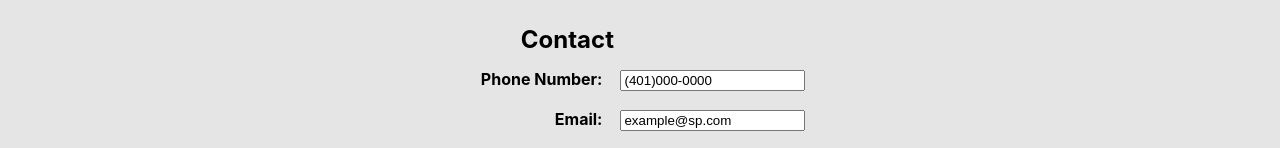
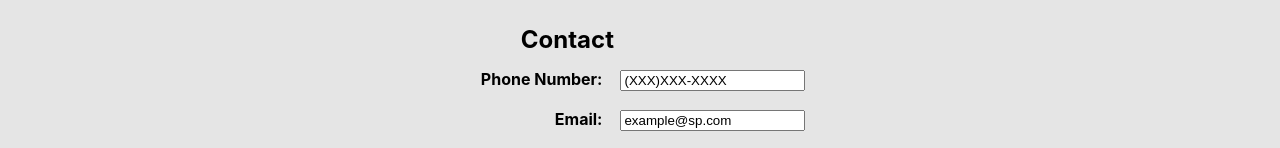
Before and after one commit to manuelquezada23/coconet-final-project, a React (Create React App) app: page /settings-profile in a window 1280 px wide. Shown: the part 796-944 px from the top of the page. Built offline with nearby package versions, Linux system fonts and the light colour scheme.

Commit message:
added alt attribute to img tags

```diff
--- a/src/About.js
+++ b/src/About.js
@@ -17,15 +17,15 @@ function AboutUs() {
                 <h1 className="AboutColumnTitle">What It Is</h1>
                 <div className="AboutColumns">
                     <div className="AboutColumnOne">
-                        <img className="AboutColumnIcon" src={BrowseIcon}></img>
+                        <img className="AboutColumnIcon" src={BrowseIcon} alt="about column icon"></img>
                         <h3><span style={{color: "#F2C70F"}}>Browse</span> for qualified service providers that you think will be helpful for your project.</h3>
                     </div>
                     <div className="AboutColumnTwo">
-                        <img className="AboutColumnIcon" src={FindIcon}></img>
+                        <img className="AboutColumnIcon" src={FindIcon} alt="about column icon"></img>
                         <h3><span style={{color: "#F2C70F"}}>Find</span> the correct and best qualified service provider for your project.</h3>
                     </div>
                     <div className="AboutColumnThree">
-                        <img className="AboutColumnIcon" src={WorkIcon}></img>
+                        <img className="AboutColumnIcon" src={WorkIcon} alt="about column icon"></img>
                         <h3><span style={{color: "#F2C70F"}}>Work</span> with qualified service providers and make your project a success!</h3>
                     </div>
                 </div>
@@ -46,7 +46,7 @@ function AboutUs() {
                 </div>
                 <h1 className="AboutColumnTitle">Have more questions?</h1>
                 <a href="mailto:jaime_matos@brown.edu" style={{textDecoration: "none"}}>
-                    <img className="AboutContact" src={EmailIcon}></img>
+                    <img className="AboutContact" src={EmailIcon} alt="about contact"></img>
                 </a>
             </div>
         </React.Fragment>
--- a/src/NavigationBar.js
+++ b/src/NavigationBar.js
@@ -23,13 +23,13 @@ export default class NavigationBar extends Component {
             return (
                 <React.Fragment>
                     <div className="navigationBar">
-                        <img id="navigationBarLogo" src={LogoImage} onClick={() => {this.sendToPage("/")}}></img>
+                        <img id="navigationBarLogo" src={LogoImage} alt="navigation bar logo" onClick={() => {this.sendToPage("/")}}></img>
                         <div id="navigationBarLogoText" onClick={() => {this.sendToPage("/")}}></div>
                         <h3 id="navBarBrowsingText" onClick={() => {this.sendToPage("/search")}}>Browse now!</h3>
-                        <img id="searchIconNavBar" alt="searchIcon" src={SearchIcon} onClick={() => {this.sendToPage("/search")}}></img>
+                        <img id="searchIconNavBar" src={SearchIcon}  alt="search icon" onClick={() => {this.sendToPage("/search")}}></img>
                         <div id="loggedInMenu">
                             <div className="loggedInDashboard" onClick={() => {this.sendToPage("/settings-profile")}}>
-                                <img className="loggedInPicture" src={Placeholder}></img>
+                                <img className="loggedInPicture" src={Placeholder} alt="logged in"></img>
                                 <p className="loggedInName">{currentUser.username}</p>
                             </div>
                         </div>
@@ -40,10 +40,10 @@ export default class NavigationBar extends Component {
             return (
                 <React.Fragment>
                     <div className="navigationBar">
-                        <img id="navigationBarLogo" src={LogoImage} onClick={() => {this.sendToPage("/")}}></img>
+                        <img id="navigationBarLogo" src={LogoImage} alt="navigation bar logo" onClick={() => {this.sendToPage("/")}}></img>
                         <div id="navigationBarLogoText" onClick={() => {this.sendToPage("/")}}></div>
                         <h3 id="navBarBrowsingText" onClick={() => {this.sendToPage("/search")}}>Browse now!</h3>
-                        <img id="searchIconNavBar" alt="searchIcon" src={SearchIcon} onClick={() => {this.sendToPage("/search")}}></img>
+                        <img id="searchIconNavBar" src={SearchIcon} alt="search icon" onClick={() => {this.sendToPage("/search")}}></img>
                         <div id="navBarButtons">
                             <div className="userButtons">
                                 <button className="logInButton" onClick={() => {this.sendToPage("/login")}}>Log In</button>
--- a/src/SP.js
+++ b/src/SP.js
@@ -5,6 +5,8 @@ export default class SP extends Component {
     constructor(props) {
         super(props);
         this.onChangeName = this.onChangeName.bind(this);
+
+        this.index = 0;
 
         this.about = {
             // currentUser: AuthService.getCurrentUser()
@@ -15,13 +17,14 @@ export default class SP extends Component {
         };
 
         this.projects = [
-            {projectName: "Name",
-            projectDate: "Date",
-            projectPdf: "Link"}
+            {projectId: 0,
+            projectName: "",
+            projectDate: Number,
+            projectPdf: ""}
         ];
 
         this.contact = {
-            phoneNumber: "(401)000-0000",
+            phoneNumber: "(XXX)XXX-XXXX",
             email: "example@sp.com",
             website: "example.com"
         };
@@ -33,12 +36,30 @@ export default class SP extends Component {
         });
     }
 
-    addProject() {
-        const newRow = document.getElementByID('projectsSettings').appendChild(document.createElement('tr'));
-        console.log(document.getElementByID('projectsSettings'));
-        newRow.innerHTML(`<td></td>
-            <td></td>
-            <td></td>`);
+    addProject(e) {
+        e.preventDefault();
+        const newRow = document.getElementById('projectsSettings').appendChild(document.createElement('tr'));
+        const colName = newRow.insertCell(0);
+        const colDate = newRow.insertCell(1);
+        const colPdf = newRow.insertCell(2);
+
+        colName.appendChild(document.createElement('input'));
+        colDate.appendChild(document.createElement('input'));
+        colPdf.appendChild(document.createElement('input'));
+
+        this.index++;
+        const project = {projectId: this.index, projectName: "", projectDate: 0,};
+        this.projects.push(project);
+
+        newRow.value = this.index;
+        console.log(newRow.value);
+    }
+
+    removeProject(e) {
+        e.preventDefault();
+        this.index++;
+        const project = {projectId: this.index, projectName: "", projectDate: 0,};
+        this.projects.push(project);
     }
 
     sendToPage(link) {
@@ -128,7 +149,7 @@ export default class SP extends Component {
                                     </tr>
                                 </tbody>
                             </table>
-                            <button onClick={() => {this.addProject()}}>Add Project</button>
+                            <button onClick={e => {this.addProject(e)}}>Add Project</button>
                         </form>
 
                         <h2>Previous Clients</h2>
--- a/src/SPAbout.js
+++ b/src/SPAbout.js
@@ -23,15 +23,15 @@ function SPAbout() {
                 <h3 className="SPSideBarBox" onClick={() => {sendToPage("/service-provider_id/contact")}}>Contact</h3>
             </div>
             <div className="SPHeader">
-                <img className="SPLogo" src="https://livejones.com/wp-content/uploads/2020/05/logo-Placeholder.png"></img>
+                <img className="SPLogo" src="https://livejones.com/wp-content/uploads/2020/05/logo-Placeholder.png" alt="service provider logo"></img>
                 <div className="SPInfo">
                     <div className="SPName">SP Name</div>
                     <div className="SPLocation">SP Location</div>
                     <div className="SPType">SP Type</div>
                     <div className="SPCredentials">
-                        <img className="SPBadge" src={VerifiedBadge}></img>
+                        <img className="SPBadge" src={VerifiedBadge} alt="service provider badge"></img>
                         <div className="SPBadgeText">Verified</div>
-                        <img className="SPBadge" src={QualifiedBadge}></img>
+                        <img className="SPBadge" src={QualifiedBadge} alt="service provider badge"></img>
                         <div className="SPBadgeText">Qualified</div>
                     </div>
                 </div>
@@ -39,15 +39,15 @@ function SPAbout() {
             <div className="SPAboutBody">
                 <div className="SPAboutIcons">
                     <div className="iconAlignment">
-                        <img className="aboutIcon" src={PhoneIcon}></img>
+                        <img className="aboutIcon" src={PhoneIcon} alt="about icon"></img>
                         <p className="iconDescription">SP Phone</p>
                     </div>
                     <div className="iconAlignment">
-                        <img className="aboutIcon" src={EmailIcon}></img>
+                        <img className="aboutIcon" src={EmailIcon} alt="about icon"></img>
                         <p className="iconDescription">SP Email</p>
                     </div>
                     <div className="iconAlignment">
-                        <img className="aboutIcon" src={WebsiteIcon}></img>
+                        <img className="aboutIcon" src={WebsiteIcon} alt="about icon"></img>
                         <p className="iconDescription">SP Website</p>
                     </div>
                 </div>
--- a/src/SPContact.js
+++ b/src/SPContact.js
@@ -22,15 +22,15 @@ function SPContact() {
             </div>
             <div className="SPAboutIcons">
                     <div className="iconAlignment">
-                        <img className="aboutIcon" src={PhoneIcon}></img>
+                        <img className="aboutIcon" src={PhoneIcon} alt="phone icon"></img>
                         <p className="iconDescription">SP Phone</p>
                     </div>
                     <div className="iconAlignment">
-                        <img className="aboutIcon" src={EmailIcon}></img>
+                        <img className="aboutIcon" src={EmailIcon} alt="email icon"></img>
                         <p className="iconDescription">SP Email</p>
                     </div>
                     <div className="iconAlignment">
-                        <img className="aboutIcon" src={WebsiteIcon}></img>
+                        <img className="aboutIcon" src={WebsiteIcon} alt="website icon"></img>
                         <p className="iconDescription">SP Website</p>
                     </div>
                 </div>
--- a/src/components/profile-creation-sp.js
+++ b/src/components/profile-creation-sp.js
@@ -22,7 +22,7 @@ export default class ProfileCreationSP extends Component {
         return (
             <React.Fragment>
                 <div className="formBody">
-                    <img className="logInLogo" alt="coconetLogo" src={Logo}></img>
+                    <img className="logInLogo" src={Logo} alt="coconet logo"></img>
                     <h1 style={{marginTop: "0px"}}>Service Providers, complete your profile now!</h1>
                     <form className="ProfileCreationBody">
                         {/* name was given in the sign up page, so we need to send this info here and place it in the name
```
Also changed, not shown: src/Search.js (+6 -6 lines).
